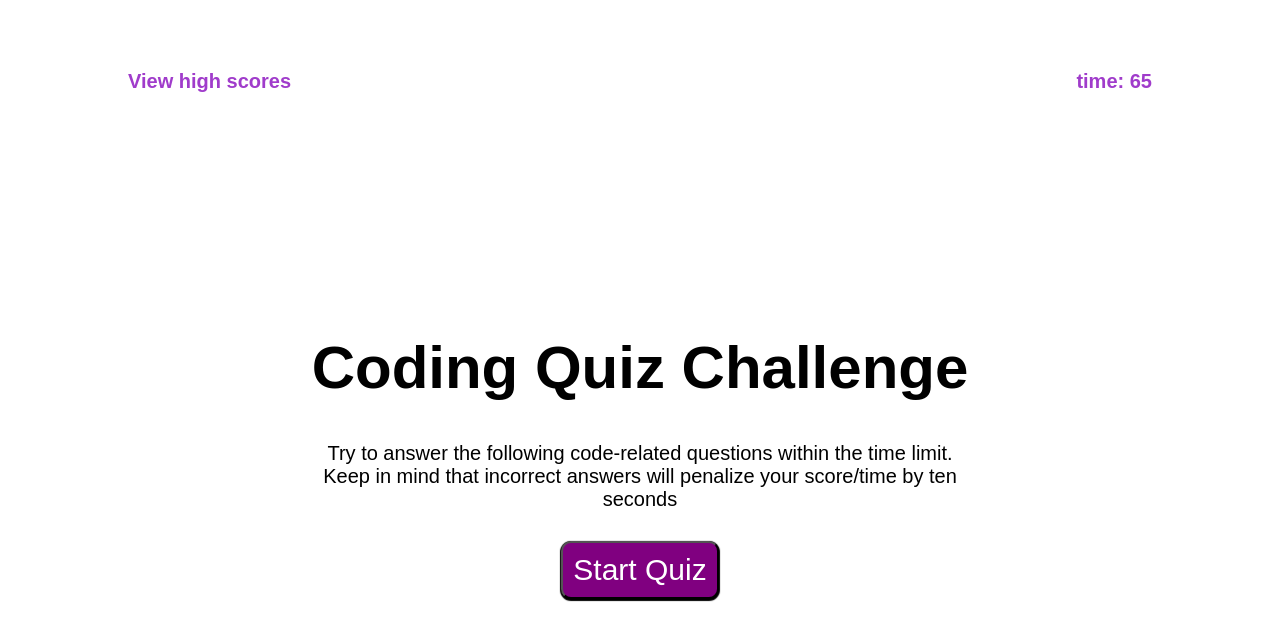
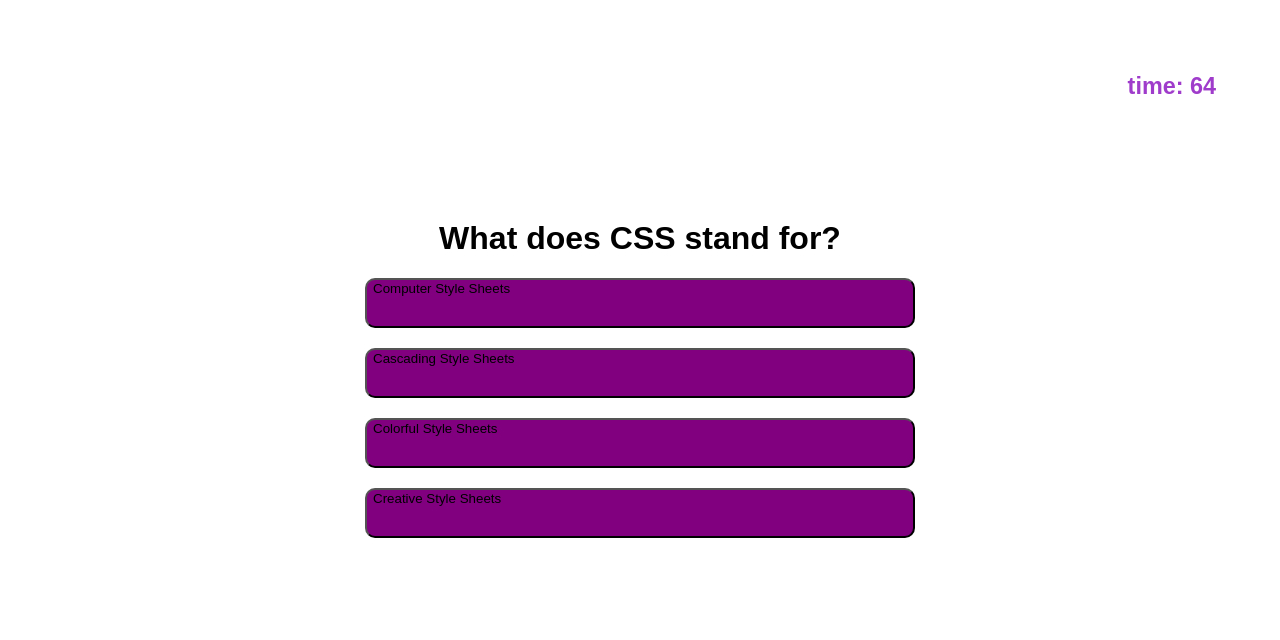
Before and after one commit to AlessandroB96/codequiz, a plain HTML site: page index.html in a window 1280 px wide. Both pictures are taken after a click on the button "Start Quiz". Drawn offline with nearby package versions, Linux system fonts and the light colour scheme.

Commit message:
Countdown timer added.first question displayed

```diff
--- a/assets/style.css
+++ b/assets/style.css
@@ -2,7 +2,7 @@
     font-family: Arial, Helvetica, sans-serif;
 }
 
-.button {
+header {
     display: flex;
     justify-content: center;
 }
@@ -15,6 +15,16 @@
     padding: 10px 10px 10px 10px;
     box-shadow: 0px 1px 1px 1px black;
 
+}
+
+.submit-btn {
+    display: flex;
+    justify-content: column;
+    min-width: 550px;
+    min-height: 50px;
+    margin: 20px auto 20px auto;
+    background:purple;
+    border-radius: 10px;
 }
 .container {
     display: flex;
@@ -31,14 +41,15 @@
 
 .timer {
     text-align: right;
-    width: 50%;
+    position: absolute;
+    width: 85%;
 }
 
 
 .title {
     text-align: center;
     max-width: 660px;
-    margin: 220px auto 30px auto;
+    margin: 100px auto 30px auto;
 }
 
 .heading {
@@ -48,3 +59,11 @@
 .subheading {
     font-size: 20px;
 }
+
+#options {
+    margin-top: 170px;
+}
+
+#question {
+   text-align: center;
+}
--- a/index.html
+++ b/index.html
@@ -5,27 +5,41 @@
     <meta http-equiv="X-UA-Compatible" content="IE=edge">
     <meta name="viewport" content="width=device-width, initial-scale=1.0">
     <link rel="stylesheet" href="./assets/style.css">
-    <script src="./js/script.js"></script>
+
     <title>Code Quiz</title>
 </head>
 <body>
-<div class=container>
+<div class="container">
     <div class="high-score">
-         <p>View high scores</p>
+         <h3 id="scores">View high scores</h3>
     </div>
 
     <div class="timer">
-        <p>time: 65</p>
+        <h3 id="time-display">time: </p>
     </div>
 </div>
-<div class="title">
+<div class="title" id="front-page">
     <h1 class="heading">Coding Quiz Challenge</h1>
     <p class="subheading">Try to answer the following code-related questions within the time limit. Keep in mind that incorrect answers will penalize your score/time by ten seconds</p>
-</div>
 
 <div class= "button">
     <button type= "button" class= "btn" id= "start-game">Start Quiz</button>
 </div>
 
+</div>
+
+<!-- QUIZ PAGE -->
+<container id="quiz">
+
+    <div id="options">
+        <h1 id="question">What is the answer to this question?</h1>
+        <div id="buttons">
+
+        </div>
+    </div>
+</container>
+
+<script src="https://code.jquery.com/jquery-3.5.0.js"></script>
+<script src="./js/script.js"></script>
 </body>
 </html>
--- a/js/script.js
+++ b/js/script.js
@@ -1,107 +1,307 @@
+//GLOBAL VARIABLES
+
+const question = document.querySelector('#question');
+const choices = Array.from(document.querySelectorAll('.submit-btn'));
+const scoreText = document.querySelector('#scores');
+const timer = document.querySelector('#time-display');
+
+let currentQuestion = {};
+let acceptingAnswers = true;       //use this for answer validation
+let score = 0;                    //score will start at 0
+let questionCounter = 0;
+let availableQuestions = [];
+let maxTime = 65;
+
+
 //ARRAY OF QUESTIONS
 
 const Questions = [
 
-    {"question" : "What does CSS stand for?" ,
-    "options" : ["Computer Style Sheets","Cascading Style Sheets","Colorful Style Sheets","Creative Style Sheets"], "answer" : "Cascading Style Sheets"},
+    {
+        question : "What does CSS stand for?" ,
+        options : ["Computer Style Sheets",
+        "Cascading Style Sheets",
+        "Colorful Style Sheets",
+        "Creative Style Sheets"],
+        answer : "optionB"
+    },
 
-    {"question" : "What is the correct HTML for referring to an external style sheet?" ,
-     "options" : ["<style src='mystyle.css'>","<stylesheet>mystyle.css</stylesheet>","<link rel='stylesheet' type='text/css' href='mystyle.css'>"],
-     "answer" : "<link rel='stylesheet' type='text/css' href='mystyle.css'>"},
+    {
+        question : "What is the correct HTML for referring to an external style sheet?" ,
+        options : ["<style src='mystyle.css'>",
+        "<stylesheet>mystyle.css</stylesheet>",
+        "<link rel='stylesheet' type='text/css' href='mystyle.css'>",
+        "<link='styleshet' type='tex/css' href='mystyle.css'>"],
+        answer : "optionC"
+    },
 
-    {"question" : "Select the option to make a list that lists the items with numbers?" ,
-     "options" : ["dl","None","ol","ul","list"],
-     "answer" : "ol"},
+    {
+        question : "Select the option to make a list that lists the items with numbers?" ,
+        options : ["dl",
+        "None",
+        "ol",
+        "ul"],
+        answer : "optionC"
+    },
 
-    {"question" : "In CSS, choose the correct option to select this image by its id. <img id='mainpic' src='cat.png'>" ,
-    "options" : [".mainpic {}","img {}","None", "#mainpic {}","mainpic {}"],
-    "answer" : "#mainpic {}"},
+    {
+        question : "In CSS, choose the correct option to select this image by its id. <img id='mainpic' src='cat.png'>" ,
+        options : [".mainpic {}",
+        "img {}",
+        "None",
+        "#mainpic {}"],
+        answer : "optionD"
+    },
 
-    {"question" : "In CSS,select the property used to set the background color of an image?" ,
-     "options" : ["background:color","background-color","color","color:background","None"],
-     "answer" : "background-color"},
+    {
+        question : "In CSS,select the property used to set the background color of an image?" ,
+        options : ["background:color",
+        "background-color",
+        "color",
+        "color:background"],
+        answer : "optionB"
+    },
 
-    {"question" : "Select the property used to create space between the element’s border and inner content?" ,    "options" : ["margin","border","None","padding","spacing"],
-     "answer" : "padding"},
+    {
+        question : "Select the property used to create space between the element’s border and inner content?" ,    options : ["margin",
+        "border",
+        "None",
+        "padding"],
+        answer : "optionD"
+    },
 
-    {"question" : "Select the correct HTML for creating a hyperlink?" ,
-     "options" : ["None","A name='http://www.techbeamers.com'>techbeamers.com","<a href='http://www.techbeamers.com'>techbeamers</a>"],
-      "answer" : "<a href='http://www.techbeamers.com'>techbeamers</a>"},
+    {
+        question : "Select the correct HTML for creating a hyperlink?" ,
+        options : ["None",
+        "A name='http://www.techbeamers.com'>techbeamers.com",
+        "<a href='http://www.techbeamers.com'>techbeamers</a>",
+        "<a href: 'http://www.techbeamers.com'>techbeamers</a>"],
+        answer : "optionC"
+    },
 
-    {"question" : "In CSS, what is the correct option to select only the paragraphs with class name “warning”?" , "options" : [".warning {}","p {}","warning {}","#warning {}"],
-    "answer" : ".warning {}"},
+    {
+        question : "In CSS, what is the correct option to select only the paragraphs with class name “warning”?" , options : ["warning {}",
+        "p {}",
+        "warning {}",
+        "#warning {}"],
+        answer : "optionA"
+    },
 
-    {"question" : "In CSS,Select the property used to set the spacing in between lines of text?" ,
-     "options" : ["letter-spacing","spacing","line-height","line-spacing"],
-      "answer" : "line-height"},
+    {
+        question : "In CSS,Select the property used to set the spacing in between lines of text?" ,
+        options : ["letter-spacing",
+        "spacing",
+        "line-height",
+        "line-spacing"],
+        answer : "line-height"
+    },
 
-    {"question" : "Select the correct option to open a link in a new browser window?" ,
-     "options" : ["a href='url' new","a href='url' target=_window","a href='url target='_blank'","a href='url' target='new'"],
-      "answer" : "a href='url target='_blank'"},
+    {
+        question : "Select the correct option to open a link in a new browser window?" ,
+        option : ["a href='url' new",
+        "a href='url' target=_window",
+        "a href='url target='_blank'",
+        "a href='url' target='new'"],
+        answer  : "optionC"
+    },
 
-    {"question" : "Inside which HTML element do we put the JavaScript? " ,
-     "options" : ["<script>","<js>","<scripting>","<javascript>"],
-      "answer" : "<script>"},
+    {
+        question : "Inside which HTML element do we put the JavaScript? " ,
+        option : ["<script>",
+        "<js>",
+        "<scripting>",
+        "<javascript>"],
+        answer : "optionA"
+    },
 
-    {"question" : "What is the correct JavaScript syntax to change the content of the HTML element below? <p id='demo'>This is a demonstration.</p>",
-     "options" : ["document.getElement('p').innerHTML = 'Hello World!';"
-    ,"#demo.innerHTML = 'Hello World!';","document.getElementById('demo').innerHTML = 'Hello World!';","document.getElementByName('p').innerHTML = 'Hello World!';"],
-     "answer" : "document.getElementById('demo').innerHTML = 'Hello World!';"},
+    {
+        question : "What is the correct JavaScript syntax to change the content of the HTML element below? <p id='demo'>This is a demonstration.</p>",
+        option : ["document.getElement('p').innerHTML = 'Hello World!';",
+        "#demo.innerHTML = 'Hello World!';",
+        "document.getElementById('demo').innerHTML = 'Hello World!';",
+        "document.getElementByName('p').innerHTML = 'Hello World!';"],
+        answer : "optionC"
+    },
 
-    {"question" : "How do you write 'Hello World' in an alert box?" ,
-    "options" : ["alertBox('Hello World');","msgBox('Hello World');","alert('Hello World');","msg('Hello World');"], "answer" : "alert('Hello World');"},
+    {
+        question : "How do you write 'Hello World' in an alert box?" ,
+        options : ["alertBox('Hello World');",
+        "msgBox('Hello World');",
+        "alert('Hello World');",
+        "msg('Hello World');"],
+        answer : "optionC"
+    },
 
-    {"question" : "How do you create a function in JavaScript?" ,
-     "options" : ["function myFunction()","function:myFunction()","function = myFunction()"],
-      "answer" : "function myFunction()"},
+    {
+        question : "How do you create a function in JavaScript?" ,
+        options : ["function myFunction()",
+        "function:myFunction()",
+        "function = myFunction()",
+        "funct (functionName)"],
+        answer : "optionA"
+    },
 
-    {"question" : "How do you call a function named 'myFunction'?" ,
-     "options" : ["call function myFunction()","myFunction()","call myFunction()"],
-      "answer" : "myFunction()"},
+    {
+        question : "How do you call a function named 'myFunction'?" ,
+        options : ["call function myFunction()",
+        "myFunction()",
+        "call myFunction()",
+        "call(myFunction)"],
+        answer : "optionB"
+    },
 
-    {"question" : "How to write an IF statement for executing some code if 'i' is NOT equal to 5?" ,
-     "options" : ["if (i <> 5)","if i=! 5 then","if i <> 5", "if (i !=5)"],
-      "answer" : "if (i !=5)"},
+    {
+        question : "How to write an IF statement for executing some code if 'i' is NOT equal to 5?" ,
+        options : ["if (i <> 5)",
+        "if i=! 5 then",
+        "if i <> 5",
+        "if (i !=5)"],
+        answer : "optionD"
+    },
 
-    {"question" : "How does a WHILE loop start?" ,
-     "options" : ["while i = 1 to 10","while (i <= 10)","while (i <= 10; i++)"],
-      "answer" : "while (i <= 10)"},
+    {
+        question : "How does a WHILE loop start?" ,
+        options : ["while i = 1 to 10",
+        "while (i <= 10)",
+        "while (i <= 10; i++)",
+        "while (i; <10 )"],
+        answer : "optionB"
+    },
 
-    {"question" : "How does a FOR loop start?" ,
-     "options" : ["for i = 1 to 5","for (i=0; i <= 5)","for (i <= 5; i++)","for (i=0; i <= 5; i++)"],
-      "answer" : "for (i=0; i <= 5; i++)"},
+    {
+        question : "How does a FOR loop start?" ,
+        options : ["for i = 1 to 5",
+        "for (i=0; i <= 5)",
+        "for (i <= 5; i++)",
+        "for (i=0; i <= 5; i++)"],
+        answer : "for (i=0; i <= 5; i++)"
+    },
 
-    {"question" : "How to insert a comment that has more than one line?" ,
-     "options" : ["/*This comment has more than one line*/","<!--This comment has more than one line-->", "//This comment has more than one line//"],
-      "answer" : "/*This comment has more than one line*/"},
+    {
+        question : "How to insert a comment that has more than one line?" ,
+        options : ["/*This comment has more than one line*/",
+        "<!--This comment has more than one line-->",
+        "//This comment has more than one line//",
+        "***This comment has more than one line***"],
+        answer : "optionA"
+    },
 
-    {"question" : "What is the correct way to write a JavaScript array?" ,
-     "options" : ["var colors = (1:'red', 2:'green', 3:'blue')","var colors = 1 = ('red'), 2 = ('green'), 3 = ('blue')","var colors = 'red', 'green', 'blue'","var colors = ['red', 'green', 'blue']"],
-      "answer" : "var colors = ['red', 'green', 'blue']"},
+    {
+        question : "What is the correct way to write a JavaScript array?" ,
+        options : ["var colors = (1:'red', 2:'green', 3:'blue')",
+        "var colors = 1 = ('red'), 2 = ('green'), 3 = ('blue')",
+        "var colors = 'red', 'green', 'blue'",
+        "var colors = ['red', 'green', 'blue']"],
+        answer : "optionD"
+    },
 
-    {"question" : "How do you find the number with the highest value of x and y?" ,
-     "options" : ["Math.ceil(x, y)","top(x, y)","ceil(x, y)","Math.max(x, y)"],
-      "answer" : "Math.max(x, y)"},
+    {
+        question : "How do you find the number with the highest value of x and y?" ,
+        options : ["Math.ceil(x, y)",
+        "top(x, y)",
+        "ceil(x, y)",
+        "Math.max(x, y)"],
+        answer : "optionD"
+    },
 
-    {"question" : "Which event occurs when the user clicks on an HTML element?" ,
-     "options" : ["onmouseclick","onmouseover","onchange","onclick"],
-      "answer" : "onclick"},
+    {
+        question : "Which event occurs when the user clicks on an HTML element?" ,
+        options : ["onmouseclick",
+        "onmouseover",
+        "onchange",
+        "onclick"],
+        answer : "optionD"
+    },
 
-    {"question" : "What will the following code return: Boolean(10 > 9)" ,
-     "options" : ["true","NaN","false"],
-      "answer" : "true"},
+    {
+        question : "What will the following code return: Boolean(10 > 9)" ,
+        options : ["true",
+        "NaN",
+        "false",
+        "bool"],
+        answer : "optionA"
+    },
 
-    {"question" : "How do you declare a JavaScript variable?" ,
-     "options" : ["variable carName;","v carName;","var carName;"],
-      "answer" : "var carName"},
+    {
+        question : "How do you declare a JavaScript variable?" ,
+        options : ["variable carName",
+        "v carName",
+        "var carName",
+        "var car-name"],
+        answer : "optionC"
+    },
 
-    {"question" : "How do you round the number 7.25, to the nearest integer?" ,
-     "options" : ["Math.round(7.25)","Math.rnd(7.25)","round(7.25)","rnd(7.25)"],
-      "answer" : "Math.round(7.25)"},
+    {
+        question : "How do you round the number 7.25, to the nearest integer?" ,
+        options : ["Math.round(7.25)",
+        "Math.rnd(7.25)",
+        "round(7.25)",
+        "rnd(7.25)"],
+        answer : "optionA"
+    },
 
 ];
 
-console.log(Questions);
+const SCORE_POINTS = 100;     //Capitalizing in javascript is known to signify that the value remains constant
+const MAX_QUESTIONS = 25;
+
+//ON START UP
+
+$(document).ready(function() {
+   $("#options").hide();
+});
 
 
-//LISTEN FOR A CLICK OF THE START QUIZ AND HIDE THE QUIZ DESCRIPTION
+//LISTEN FOR A CLICK OF THE START QUIZ, HIDE THE QUIZ DESCRIPTION, AND START GAME
+
+$("#start-game").click(function() {
+    console.log("button clicked");
+
+    $("#front-page").hide();
+    $(".high-score").hide();
+    $("#options").show();
+
+    //Run loop of questions
+
+    // listofQuestions();
+    displayQuizQuestion(Questions[0]);
+
+
+    //Start countdown timer
+    timerCountdown();
+
+  });
+
+// Function that displays list of questions in a loop
+
+
+
+let timerCountdown = function () {
+    let totalTime = 65
+    setInterval(function() {
+        $('#time-display').html("time: " + [totalTime]);
+        totalTime--;
+    }, 1000)
+
+    //for (let i=65; i> 0; i--) {
+   // console.log(i);
+
+};
+
+let displayQuizQuestion = function (question) {
+
+    document.querySelector("#question").innerHTML = question.question;
+
+
+
+    for (let i= 0; i< question.options.length; i++) {
+
+        let button = document.createElement("button")
+        button.className = "submit-btn"
+        button.innerHTML = question.options[i]
+        document.querySelector("#buttons").appendChild(button)
+    }
+
+}
+
+// $(".question-display").html("<p>" + this.questions[this.questionNumber].questionText + "</p>");
```
